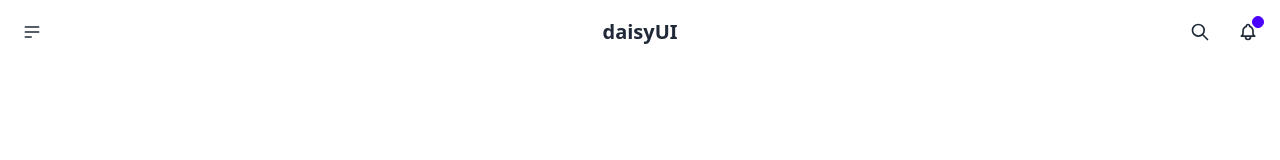
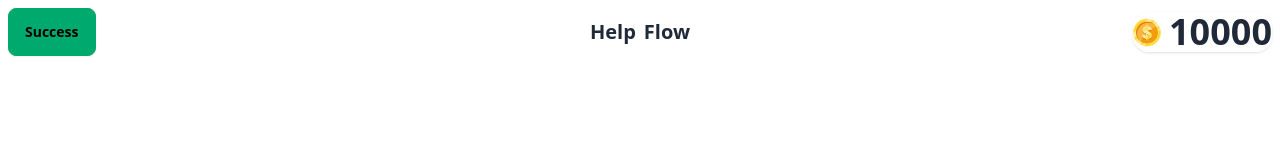
Before and after one commit to nurnewas/HelpFlow, a plain HTML site: page index.html in a window 1280 px wide. Drawn offline with nearby package versions, Linux system fonts and the light colour scheme.

Commit message:
added Navbar

```diff
--- a/index.html
+++ b/index.html
@@ -1,5 +1,5 @@
 <!DOCTYPE html>
-<html lang="en">
+<html data-theme="light">
   <head>
     <meta charset="UTF-8" />
     <meta name="viewport" content="width=device-width, initial-scale=1.0" />
@@ -14,80 +14,30 @@
     <!-- daisyui & tailwindcss-->
   </head>
   <body>
-    <header>
+    <!-- Header Start  -->
+    <header class="sticky top-0 z-50 bg-base-100">
       <!-- Navbar -->
       <div class="navbar bg-base-100">
         <div class="navbar-start">
-          <div class="dropdown">
-            <div tabindex="0" role="button" class="btn btn-ghost btn-circle">
-              <svg
-                xmlns="http://www.w3.org/2000/svg"
-                class="h-5 w-5"
-                fill="none"
-                viewBox="0 0 24 24"
-                stroke="currentColor"
-              >
-                <path
-                  stroke-linecap="round"
-                  stroke-linejoin="round"
-                  stroke-width="2"
-                  d="M4 6h16M4 12h16M4 18h7"
-                />
-              </svg>
-            </div>
-            <ul
-              tabindex="0"
-              class="menu menu-sm dropdown-content bg-base-100 rounded-box z-[1] mt-3 w-52 p-2 shadow"
-            >
-              <li><a>Homepage</a></li>
-              <li><a>Portfolio</a></li>
-              <li><a>About</a></li>
-            </ul>
-          </div>
+          <button class="btn btn-success">Success</button>
         </div>
         <div class="navbar-center">
-          <a class="btn btn-ghost text-xl">daisyUI</a>
+          <a class="btn btn-ghost text-xl"
+            >Help<span class="text-second">Flow</span>
+          </a>
         </div>
         <div class="navbar-end">
-          <button class="btn btn-ghost btn-circle">
-            <svg
-              xmlns="http://www.w3.org/2000/svg"
-              class="h-5 w-5"
-              fill="none"
-              viewBox="0 0 24 24"
-              stroke="currentColor"
-            >
-              <path
-                stroke-linecap="round"
-                stroke-linejoin="round"
-                stroke-width="2"
-                d="M21 21l-6-6m2-5a7 7 0 11-14 0 7 7 0 0114 0z"
-              />
-            </svg>
-          </button>
-          <button class="btn btn-ghost btn-circle">
-            <div class="indicator">
-              <svg
-                xmlns="http://www.w3.org/2000/svg"
-                class="h-5 w-5"
-                fill="none"
-                viewBox="0 0 24 24"
-                stroke="currentColor"
-              >
-                <path
-                  stroke-linecap="round"
-                  stroke-linejoin="round"
-                  stroke-width="2"
-                  d="M15 17h5l-1.405-1.405A2.032 2.032 0 0118 14.158V11a6.002 6.002 0 00-4-5.659V5a2 2 0 10-4 0v.341C7.67 6.165 6 8.388 6 11v3.159c0 .538-.214 1.055-.595 1.436L4 17h5m6 0v1a3 3 0 11-6 0v-1m6 0H9"
-                />
-              </svg>
-              <span class="badge badge-xs badge-primary indicator-item"></span>
+          <div class="stats shadow">
+            <div class="stat-value flex items-center justify-center">
+              <img src="assets/coin.png" alt="" class="mr-2" />
+              10000
             </div>
-          </button>
+          </div>
         </div>
       </div>
       <!-- Navbar -->
     </header>
+    <!-- Header End  -->
 
     <main></main>
 
```
Also changed, not shown: tailwind.config.js (added, +18 -0 lines).
